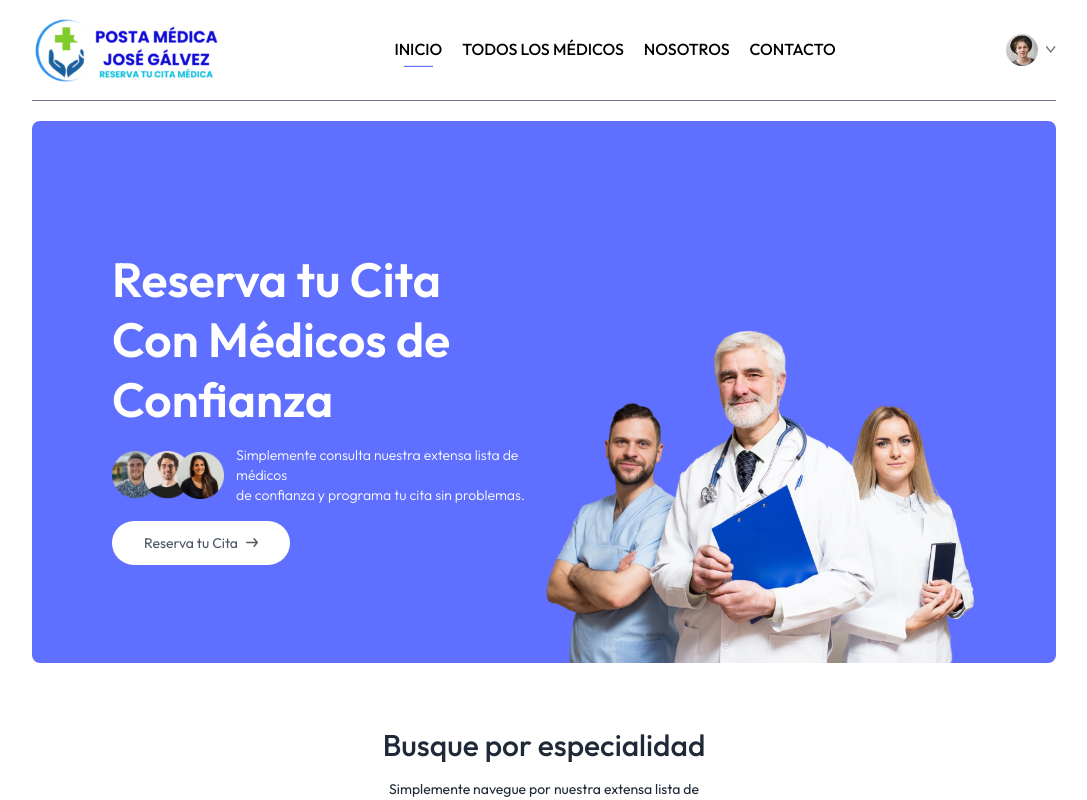
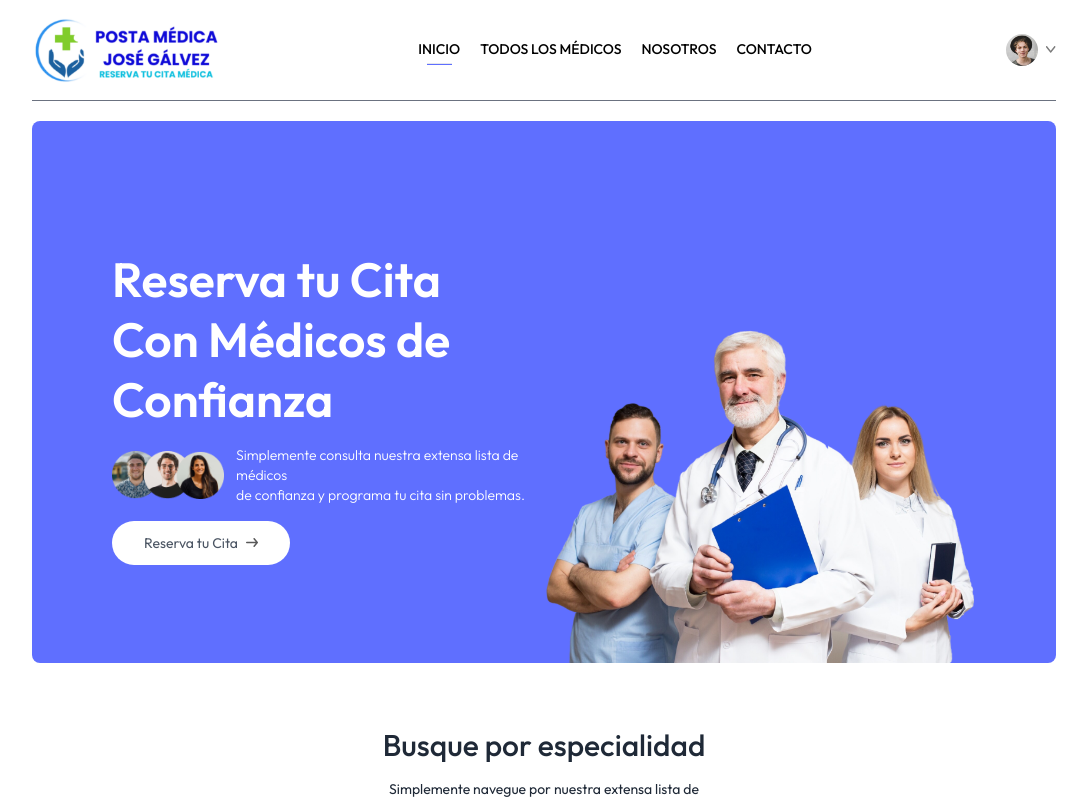
Before and after one commit to MarioCamayo/App-Reservar-Citas-Medicas, a React (Vite) app: page / in a window 1280 px wide. Shown: the top 800 px of the page, without its empty margins (96-1183 px from the left). Built offline with nearby package versions, Linux system fonts and the light colour scheme; a web font is replaced by a local one.

Commit message:
se modificó la medida del tamaño del botón de crear una cuenta en el componente Navbar

```diff
--- a/src/componets/Navbar.jsx
+++ b/src/componets/Navbar.jsx
@@ -11,9 +11,9 @@ const [showMenu, setShowMenu] = useState(false)
 const [token, setToken] = useState(true)
 
   return (
-    <div className='flex items-center justify-between text:sm py-4 mb-5 border-b border-b-gray-500'>
+    <div className='flex items-center justify-between text-sm py-4 mb-5 border-b border-b-gray-500'>
       <img onClick={()=>navigate('/')} className='w-48 cursor-pointer' src= {assets.Posta_logo} alt="Logo de la posta médica" />
-      <ul className='hidden md:flex items-start gap-5 font-medium className= "py-1"'>
+      <ul className='hidden md:flex items-start gap-5 font-medium'>
         <NavLink to='/'>
           <li className= "py-1">INICIO</li>
           <hr className='boder-none outline-none h-0.5 bg-primary w-3/5 m-auto hidden' />
@@ -40,8 +40,8 @@ const [token, setToken] = useState(true)
               <div className='absolute top-0 right-0 pt-14 text-base font-medium text-gray-600 z-20
               hidden group-hover:block'>
                 <div className='min-w-48 bg-stone-100 rounded flex flex-col gap-4 p-4'>
-                  <p onClick={()=> {navigate('/profile')} }  className='hover:text-black cursor-pointer'>Mi perfil</p>
-                  <p onClick={()=> {navigate('/my-appointments')} }  className='hover:text-black cursor-pointer'>Mis citas</p>
+                  <p onClick={()=> {navigate('/profile')} }  className='hover:text-black cursor-pointer'>Mi perfil </p>
+                  <p onClick={()=> {navigate('/my-appointments')} }  className='hover:text-black cursor-pointer'>Mis citas </p>
                   <p onClick={()=> {setToken(false)} }  className='hover:text-black cursor-pointer'>Cerrar sesión</p>
                 </div>
               </div>
@@ -49,9 +49,10 @@ const [token, setToken] = useState(true)
             :
             <button
             onClick={()=>navigate('/login')}
-            className='bg-primary text-white px-4 py-3 rounded-full font-light md:block  sm:px-2 sm:py-2 sm:text-sm sm:w-42'>Sign Up</button>
+            className='bg-primary text-white px-4 py-3 rounded-full font-light md:block  '>Crear una cuenta
+             </button>
         }
-
+        {/* sm:px-3 sm:py-1 sm:text-sm sm:w-[15px] */}
         <img
         className='w-8 cursor-pointer md:hidden'
         onClick={ ()=> setShowMenu(true) }
```
